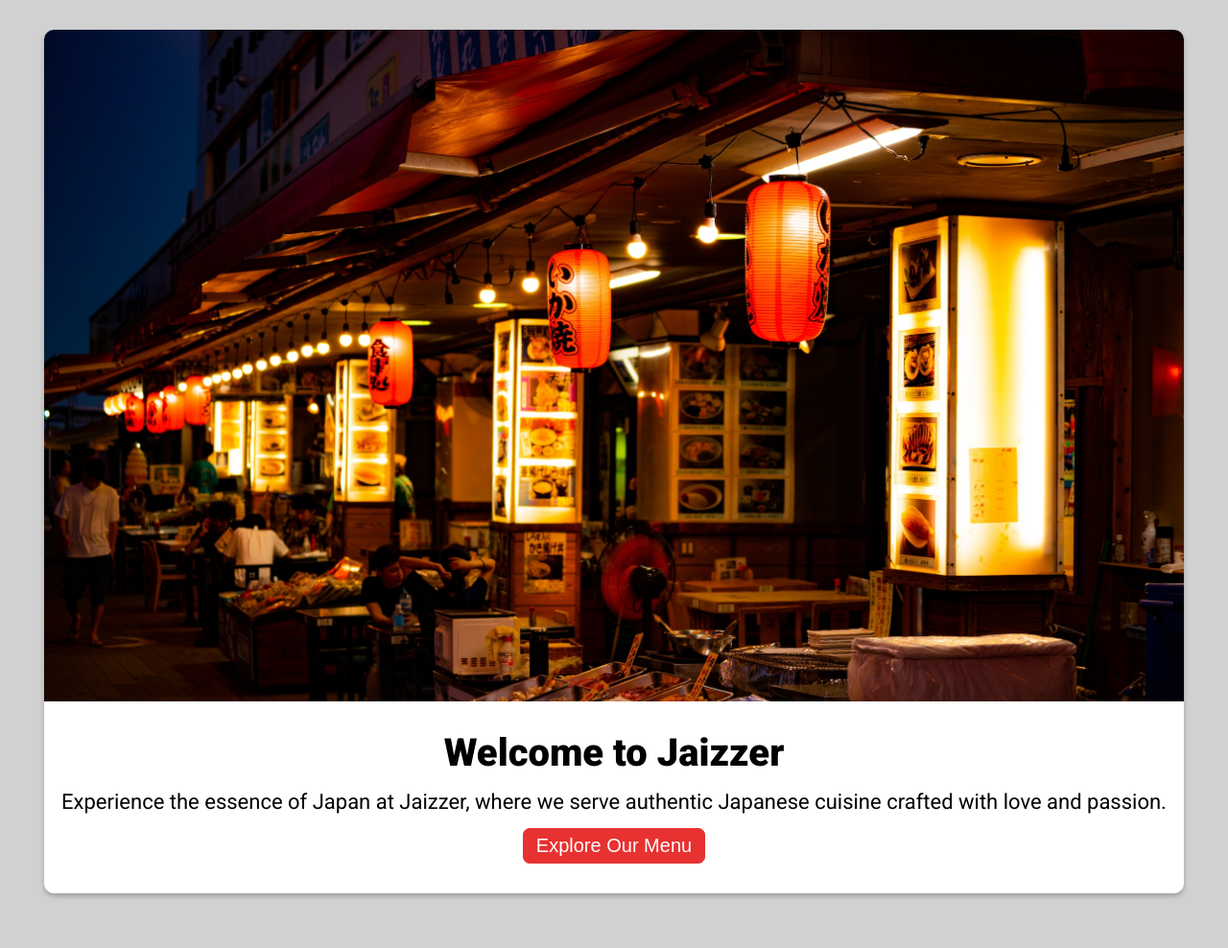
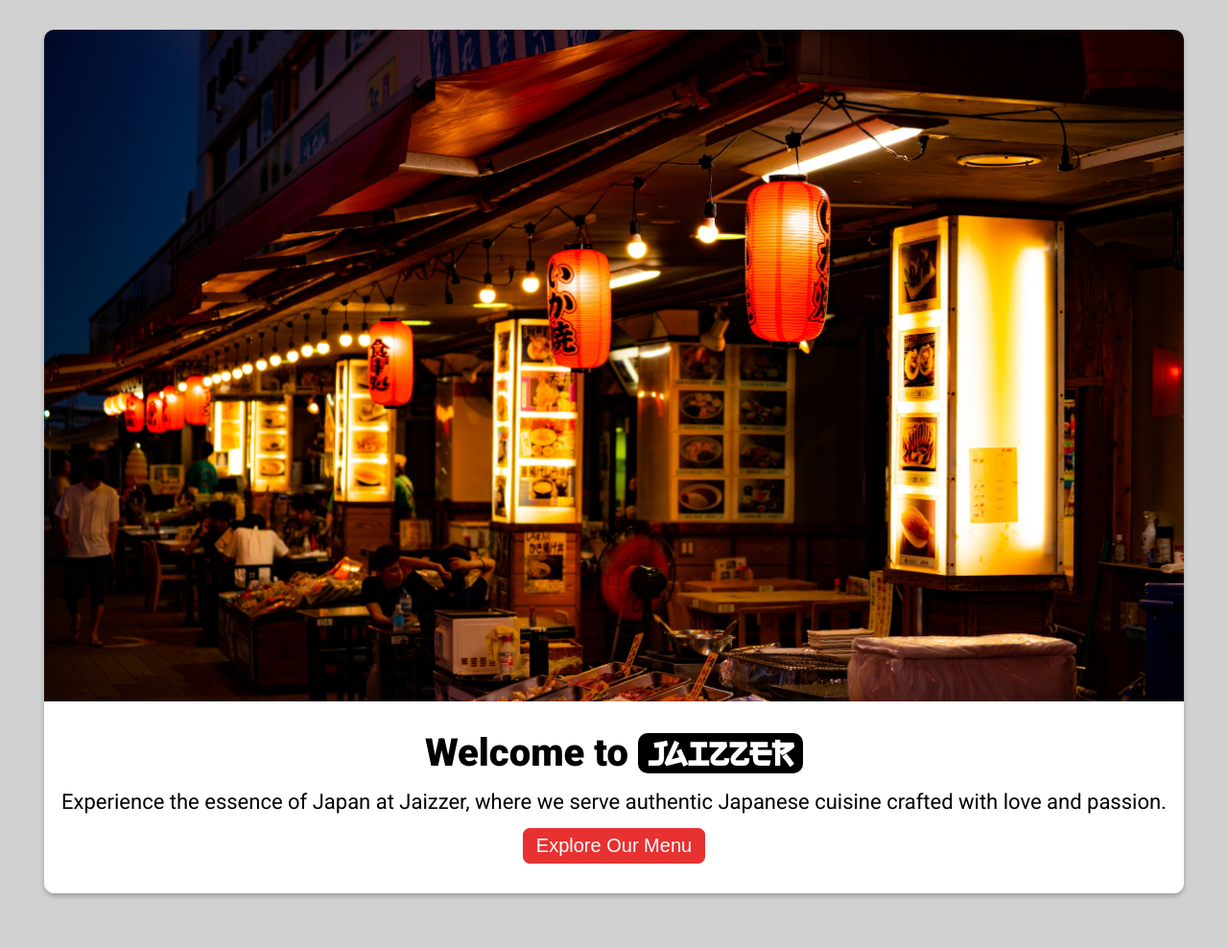
Before and after one commit to Jaizzer/restaurant, a website built with webpack: page src/index-template.html in a window 1280 px wide. Shown: the part 87-1075 px from the top of the page at 96% size. Built offline with nearby package versions, Linux system fonts and the light colour scheme.

Commit message:
feat: Include styling for inline brand-names:

```diff
--- a/src/style.css
+++ b/src/style.css
@@ -17,7 +17,8 @@ body {
     box-sizing: border-box;
 }
 
-.logo .brand-name {
+.logo .brand-name,
+span.brand-name {
     font-family: "Japanese";
 
     font-size: 35px;
```
